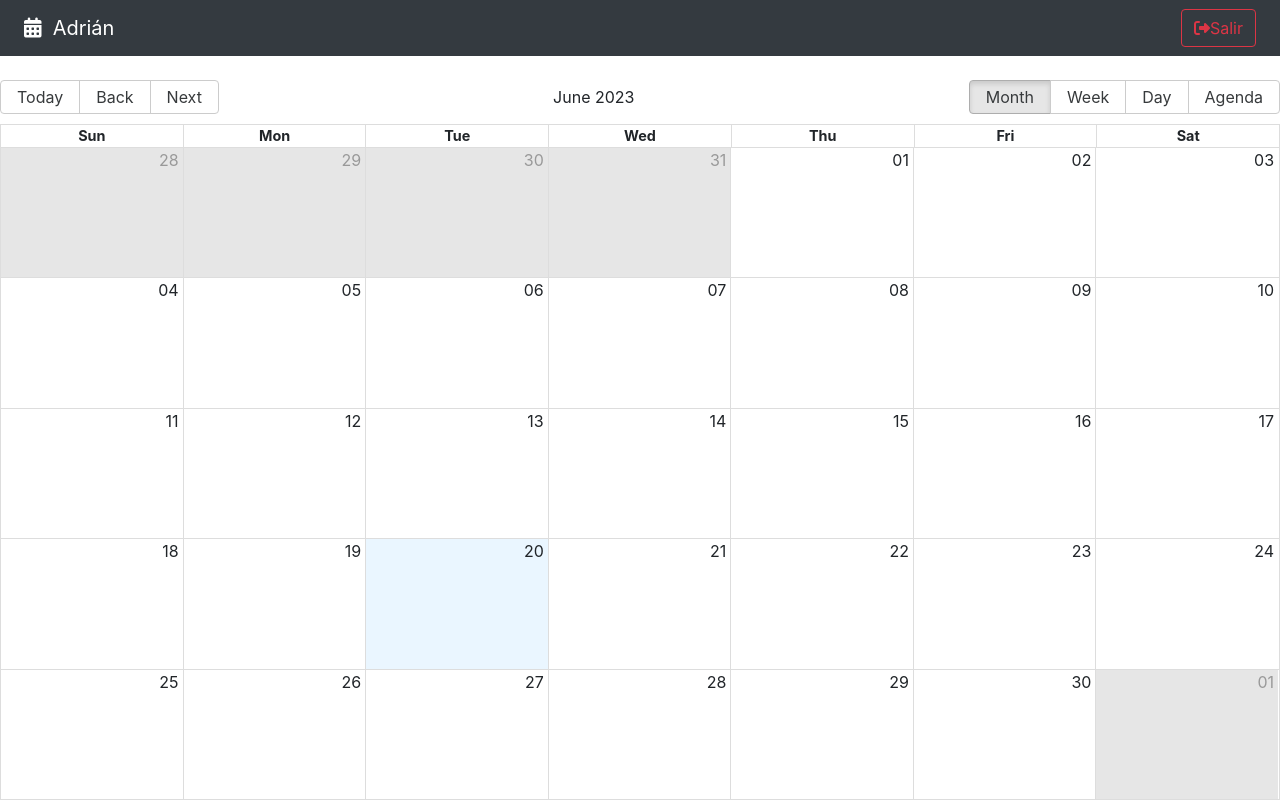
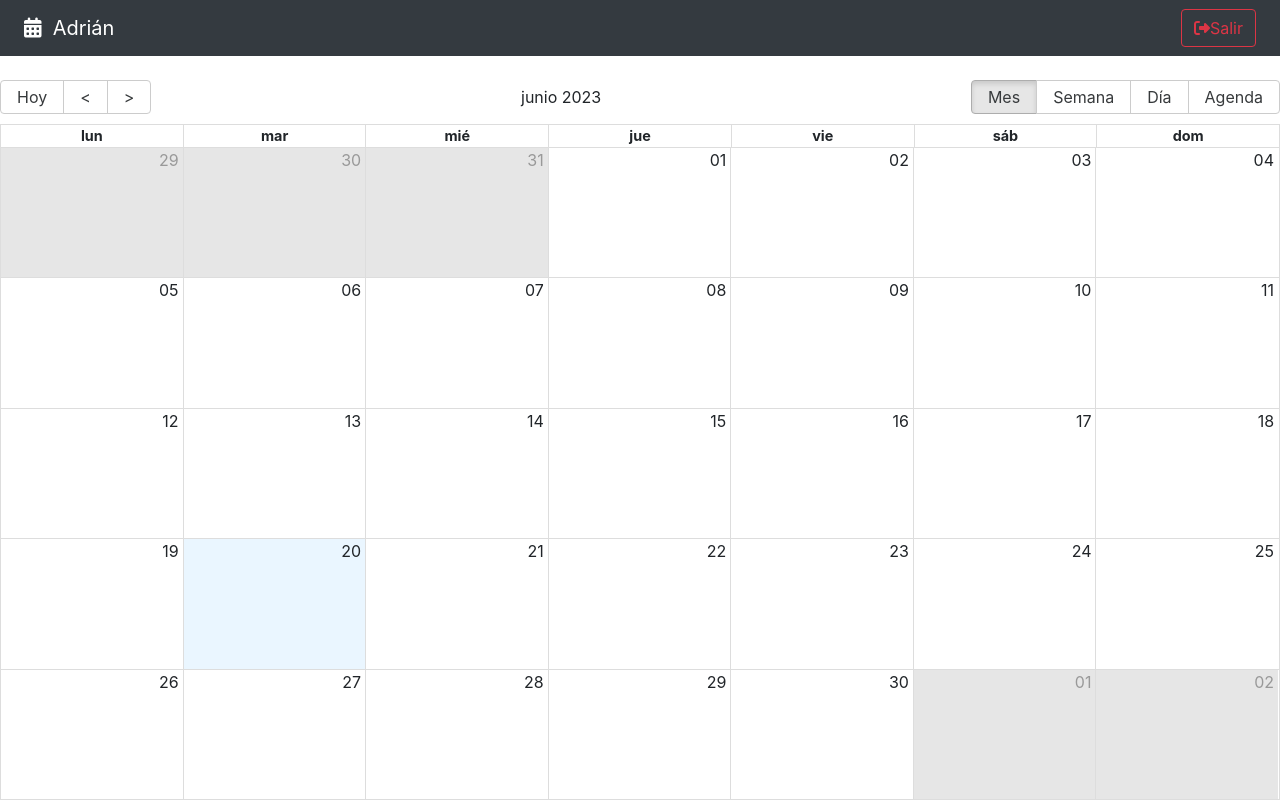
Before and after one commit to adrianpede/calendar, a React (Vite) app: page / in a window 1280 px wide. Built offline with nearby package versions, Linux system fonts and the light colour scheme.

Commit message:
configuraciones adicionales al calendario

```diff
--- a/src/CalendarApp.jsx
+++ b/src/CalendarApp.jsx
@@ -6,7 +6,7 @@ export const CalendarApp = () => {
   return (
     <BrowserRouter>
       <AppRouter/>
-    </BrowserRouter>
+   </BrowserRouter>
 
 
   )
--- a/src/calendar/pages/CalendarPage.jsx
+++ b/src/calendar/pages/CalendarPage.jsx
@@ -1,28 +1,15 @@
 
-import { Calendar, dateFnsLocalizer } from 'react-big-calendar';
+import { Calendar } from 'react-big-calendar';
 import 'react-big-calendar/lib/css/react-big-calendar.css';
 
-import {addHours, format, parse, startOfWeek, getDay }from "date-fns";
-import enUS from 'date-fns/locale/en-US'
-
+import {addHours }from "date-fns";
 import { Navbar } from "../";
 
 
-export const CalendarPage = () => {
+import { localizer, getMessagesES } from '../../helpers';
 
-  const locales = {
-    'en-US': enUS,
-  }
 
-  const localizer = dateFnsLocalizer({
-    format,
-    parse,
-    startOfWeek,
-    getDay,
-    locales,
-  });
-
-  const events = [{
+const events = [{
     title:'cumple del jefe',
     notes:'hay que comprar el pastel',
     start:'new Date()',
@@ -34,16 +21,28 @@ export const CalendarPage = () => {
     }
   }]
 
+export const CalendarPage = () => {
+
+  const eventStyleGetter = (event, start, end, isSelected) => {
+   console.log({event, start, end, isSelected });
+
+  }
+
+
+
   return (
     <>
     <Navbar/>
 
       <Calendar
+        culture='es'
         localizer={localizer}
         events={events}
         startAccessor="start"
         endAccessor="end"
         style={{ height: 'calc(100vh - 80px)' }}
+        messages={getMessagesES()}
+        eventPropGetter={eventStyleGetter}
       />
 
     </>
--- /dev/null
+++ b/src/helpers/calendarLocalizer.js
@@ -0,0 +1,16 @@
+import { dateFnsLocalizer } from "react-big-calendar";
+import { format, parse, startOfWeek, getDay }from "date-fns";
+import esES from 'date-fns/locale/es'
+
+
+const locales = {
+    'es': esES,
+  }
+
+ export const localizer = dateFnsLocalizer({
+    format,
+    parse,
+    startOfWeek,
+    getDay,
+    locales,
+  });
--- /dev/null
+++ b/src/helpers/getMessages.js
@@ -0,0 +1,17 @@
+export const getMessagesES = () => {
+    return {
+        allDay: 'Todo el día',
+        previous: '<',
+        next: '>',
+        today: 'Hoy',
+        month: 'Mes',
+        week: 'Semana',
+        day: 'Día',
+        agenda: 'Agenda',
+        date: 'Fecha',
+        time: 'Hora',
+        event: 'Evento',
+        noEventsInRange: 'No hay eventos en este rango',
+        showMore: total => `+ Ver más (${total})`
+    };
+}
--- /dev/null
+++ b/src/helpers/index.js
@@ -0,0 +1,2 @@
+export * from './calendarLocalizer';
+export * from './getMessages';
```
